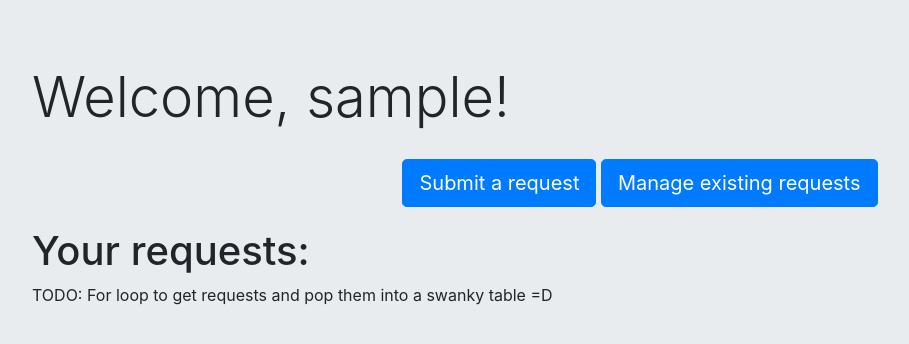
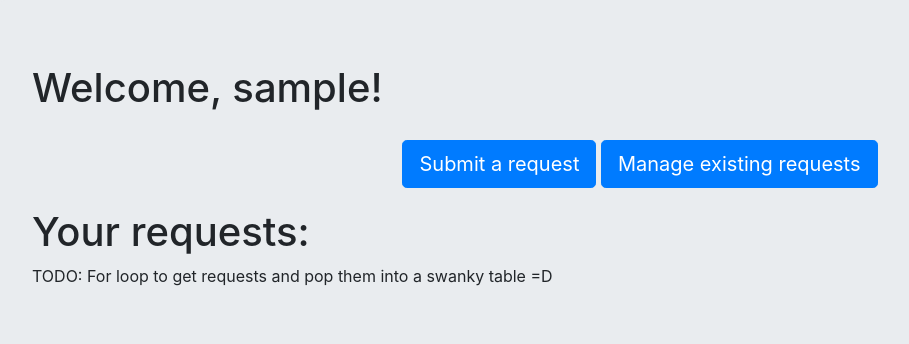
Before and after one commit to RobJTaylor/MitCircs, a Flask app: page /dashboard in a window 1280 px wide. Shown: the part 56-400 px from the top of the page, without its empty margins (0-909 px from the left). Run offline with Flask 2, Linux system fonts and the light colour scheme; the visitor is signed in with stand-in values (Sample User, id 1); some libraries are stand-ins or nearby versions.

```diff
--- a/templates/dashboard.html
+++ b/templates/dashboard.html
@@ -7,7 +7,8 @@
     <!-- jQuery -->
     <script src="https://code.jquery.com/jquery-3.2.1.min.js"></script>
     <!-- Ajax Import -->
-    <script src="https://cdnjs.cloudflare.com/ajax/libs/popper.js/1.14.3/umd/popper.min.js" integrity="sha384-ZMP7rVo3mIykV+2+9J3UJ46jBk0WLaUAdn689aCwoqbBJiSnjAK/l8WvCWPIPm49" crossorigin="anonymous"></script>
+    <script src="https://cdnjs.cloudflare.com/ajax/libs/popper.js/1.14.3/umd/popper.min.js" integrity="sha384-ZMP7rVo3mIykV+2+9J3UJ46jBk0WLaUAdn689aCwoqbBJiSnjAK/l8WvCWPIPm49"
+        crossorigin="anonymous"></script>
     <script src="https://ajax.googleapis.com/ajax/libs/jquery/3.3.1/jquery.min.js"></script>
     <!-- Required meta tags -->
     <meta charset="utf-8">
@@ -20,7 +21,8 @@
 <body>
     <nav class="navbar navbar-dark bg-primary">
         <a class="navbar-brand" href="">MitCircs</a>
-        <button class="navbar-toggler" type="button" data-toggle="collapse" data-target="#navbarToggler" aria-controls="navbarToggler" aria-expanded="false" aria-label="Toggle navigation">
+        <button class="navbar-toggler" type="button" data-toggle="collapse" data-target="#navbarToggler" aria-controls="navbarToggler"
+            aria-expanded="false" aria-label="Toggle navigation">
             <span class="navbar-toggler-icon"></span>
         </button>
 
@@ -43,17 +45,20 @@
     </nav>
 
     <div class="jumbotron">
-        <h1 class="display-4">Welcome, {{name}}!</h1>
+        <h1 class="display-5">Welcome, {{name}}!</h1>
+
         <div class="center">
             <a class="btn btn-primary btn-lg" href="/submit_request" role="button">Submit a request</a>
-            <a class="btn btn-primary btn-lg" href="/manage_request" role="button">Manage existing requests</a>
+            <a class="btn btn-primary btn-lg" href="/manage_request" role="button">Manage existing
+                requests</a>
         </div>
 
         <h1 class="display-5">Your requests:</h1>
         <p>TODO: For loop to get requests and pop them into a swanky table =D</p>
     </div>
 
-    <script src="https://stackpath.bootstrapcdn.com/bootstrap/4.1.3/js/bootstrap.min.js" integrity="sha384-ChfqqxuZUCnJSK3+MXmPNIyE6ZbWh2IMqE241rYiqJxyMiZ6OW/JmZQ5stwEULTy" crossorigin="anonymous"></script>
+    <script src="https://stackpath.bootstrapcdn.com/bootstrap/4.1.3/js/bootstrap.min.js" integrity="sha384-ChfqqxuZUCnJSK3+MXmPNIyE6ZbWh2IMqE241rYiqJxyMiZ6OW/JmZQ5stwEULTy"
+        crossorigin="anonymous"></script>
 
 </body>
 
```
Also changed, not shown: static/style.css (line endings or trailing spaces). Lines whose indentation alone changed are shown as unchanged.
